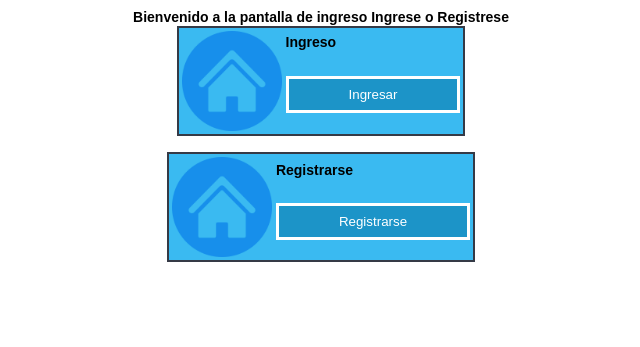
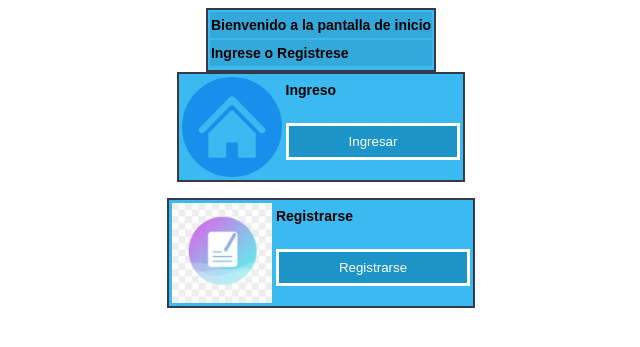
Before and after one commit to GastonEzequ/LDBD, a PHP site: page / in a window 1280 px wide. Shown: the top 347 px of the page, without its empty margins (319-959 px from the left). Run offline with PHP 8.4, Linux system fonts and the light colour scheme.

Commit message:
Add files via upload

```diff
--- a/index.html
+++ b/index.html
@@ -36,23 +36,27 @@
 <html>
 
 <center>
+    <table>
         <tr>
             <td colspan="1" style="background-color:#33A8DB; padding-bottom:5px; padding-top:5px;">
-            <label>Bienvenido a la pantalla de ingreso</label>
+                <label>Bienvenido a la pantalla de inicio</label>
             </td>
         </tr>
-
         <tr>
             <td colspan="2" style="background-color:#33A8DB; padding-bottom:5px; padding-top:5px;">
                 <label>Ingrese o Registrese</label>
             </td>
         </tr>
+        <tr></tr>
+    </table>
     <form method="post" action="login.html">
         <table>
 
             <tr>
                 <td align="center" rowspan="5"><img src="botoninicio.png" /></td>
+            <tr>
                 <td><label>Ingreso</label></td>
+            </tr>
             <tr>
                 <td><input type="submit" value="Ingresar" /> </td>
             </tr>
@@ -63,7 +67,7 @@
     <form method="post" action="registro.html">
         <table>
             <tr>
-                <td align="center" rowspan="5"><img src="botoninicio.png" /></td>
+                <td align="center" rowspan="5"><img src="registro.jfif" /></td>
             <tr>
                 <td><label>Registrarse</label></td>
             </tr>
--- a/login.html
+++ b/login.html
@@ -30,7 +30,7 @@
         margin: 8px 0px;
         border: solid;
         cursor: pointer;
-        width: 40%;
+        width: 100%;
     }
 </style>
 <html>
@@ -64,9 +64,11 @@
         </table>
     </form>
     <form action="index.html" name="" method="POST">
+<table>
         <tr>
             <td><input type="submit" value="Volver" /> </td>
         </tr>
+    </table>
     </form>
 </center>
 
--- a/login.php
+++ b/login.php
@@ -20,7 +20,7 @@
 		//header("Location: pagina.html")
 		echo "Bienvenido:" .$nombre;
 
-		echo"<script>window.location='consulta.php'</script>";
+		echo"<script>window.location='bienvenida.html'</script>";
 	}
 	else if ($nr == 0)
 	{
```
Also changed, not shown: bienvenida.html (added, +23 -0 lines), consulta.php (+5 -3 lines), registro.jfif (added). Lines whose indentation alone changed are shown as unchanged.
